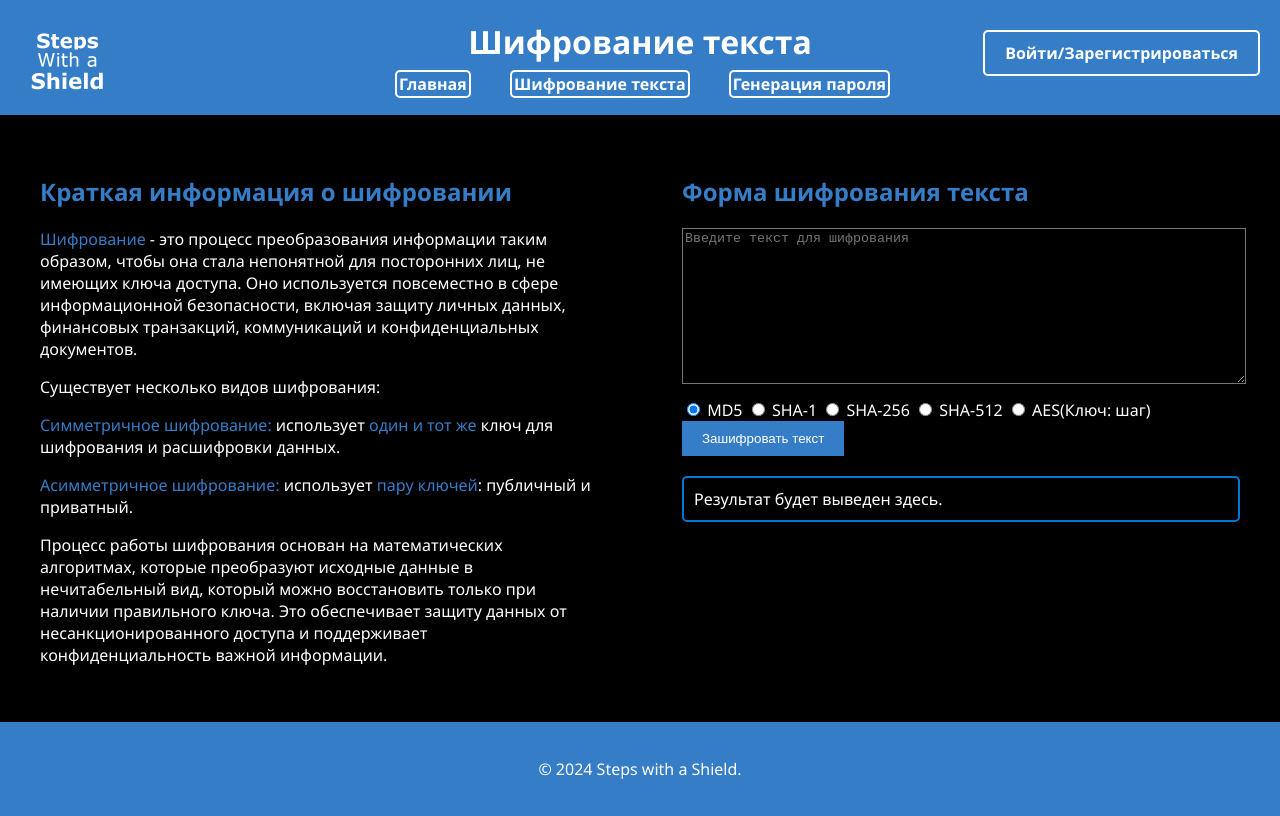
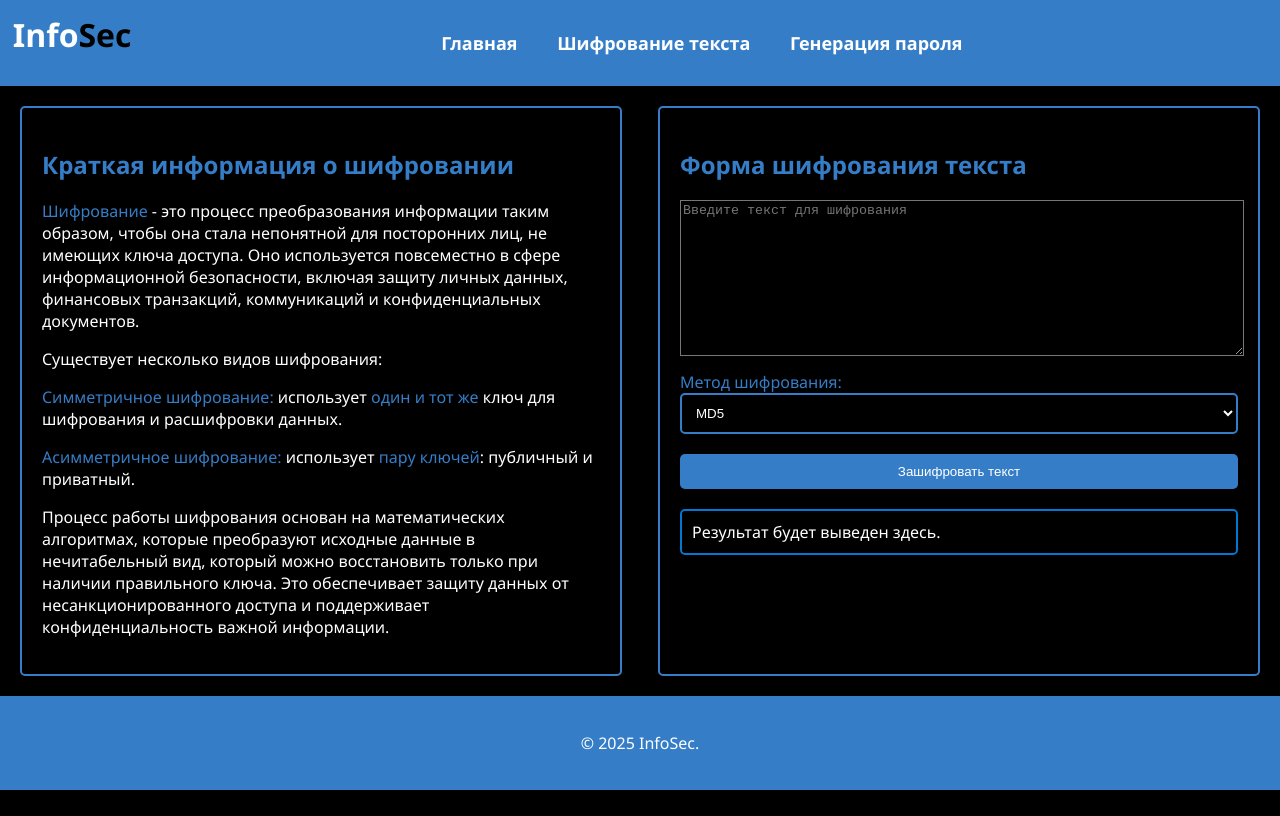
Before and after one commit to MREC7/InfoSec, a plain HTML site: page encrypt.html in a window 1280 px wide. Drawn offline with nearby package versions, Linux system fonts and the light colour scheme.

Commit message:
Add files via upload

```diff
--- a/encrypt.html
+++ b/encrypt.html
@@ -3,13 +3,12 @@
 <head>
   <meta charset="UTF-8">
   <meta name="viewport" content="width=device-width, initial-scale=1.0">
-  <title>Шифрование текста</title>
+  <title>InfoSec</title>
   <link rel="stylesheet" href="style.css">
 </head>
 <body class="fade-in">
   <header>
-    <img src="logo.png"id="logo">
-    <h1>Шифрование текста</h1>
+    <h1 style="float:left"><b>Info<font color="black">Sec</font></b></h1>
     <nav>
       <ul>
         <li><a href="index.html">Главная</a></li>
@@ -17,7 +16,6 @@
         <li><a href="pgenerator.html">Генерация пароля</a></li>
       </ul>
     </nav>
-    <a href="registration.html" id="login-register-button">Войти/Зарегистрироваться</a>
   </header>
   <main>
     <section id="encryption-info">
@@ -33,24 +31,29 @@
     <section id="encryption-form">
      <h2>Форма шифрования текста</h2>
 <textarea id="original-text" placeholder="Введите текст для шифрования"></textarea>
+
 <div>
-        <input type="radio" id="md5" name="encryptionMethod" value="md5" checked>
-        <label for="md5">MD5</label>
-        <input type="radio" id="sha1" name="encryptionMethod" value="sha1">
-        <label for="sha1">SHA-1</label>
-        <input type="radio" id="sha256" name="encryptionMethod" value="sha256">
-        <label for="sha256">SHA-256</label>
-        <input type="radio" id="sha512" name="encryptionMethod" value="sha512">
-        <label for="sha256">SHA-512</label>
-        <input type="radio" id="AES" name="encryptionMethod" value="aes">
-        <label for="aes">AES(Ключ: шаг)</label>
+  <label for="encryption-method">Метод шифрования:</label>
+  <select id="encryption-method" onchange="toggleKeyInput()">
+    <option value="md5" id="md5" name="encryptionMethod">MD5</option>
+    <option value="sha1" id="sha1" name="encryptionMethod">SHA-1</option>
+    <option value="sha256" id="sha256" name="encryptionMethod">SHA-256</option>
+    <option value="sha512" id="sha512" name="encryptionMethod">SHA-512</option>
+    <option value="aes" id="aes" name="encryptionMethod">AES(Ключ: Безопасность)</option>
+  </select>
 </div>
+
+<div id="key-input-container" style="display:none; margin-top: 10px;">
+  <input type="text" id="aes-key" placeholder="Введите ключ (например, шаг)" />
+</div>
+
 <button onclick="encryptText()">Зашифровать текст</button>
 <div id="encryption-result">Результат будет выведен здесь.</div>
+
     </section>
   </main>
   <footer>
-    <p>&copy; 2024 Steps with a Shield.</p>
+    <p>&copy; 2025 InfoSec.</p>
   </footer>
   <script src="https://cdnjs.cloudflare.com/ajax/libs/crypto-js/4.2.0/crypto-js.min.js"></script>
   <script src="encryption.js"></script>
--- a/encryption.js
+++ b/encryption.js
@@ -1,6 +1,6 @@
 function encryptText() {
   var originalText = document.getElementById('original-text').value;
-  var selectedMethod = document.querySelector('input[name="encryptionMethod"]:checked').value;
+  var selectedMethod = document.querySelector('option[name="encryptionMethod"]:checked').value;
   var hash;
 
   if (selectedMethod === 'md5') {
@@ -12,7 +12,7 @@ function encryptText() {
   } else if (selectedMethod === 'sha512') {
     hash = CryptoJS.SHA512(originalText).toString();
   } else if (selectedMethod === 'aes') {
-    hash = CryptoJS.AES.encrypt(originalText, "шаг").toString();
+    hash = CryptoJS.AES.encrypt(originalText, "Безопасность").toString();
   }
 
   document.getElementById('encryption-result').innerText = selectedMethod.toUpperCase() + ": " + hash;
--- a/style.css
+++ b/style.css
@@ -1,11 +1,3 @@
-#logo {
-  width: 125px;
-  height: auto;
-  position: absolute;
-  top: 0px;
-  left: 5px;
-}
-
 .fade-in {
   animation: fadeInAnimation 0.3s ease-in forwards;
   opacity: 0;
@@ -30,14 +22,14 @@ body {
 header {
   background-color: #357EC7;
   color: #fff;
-  padding: 20px;
+  padding: 1%;
   text-align: center;
 }
 
 header h1 {
+  font-size: xx-large;
   margin: 0;
   color: white;
-  margin-bottom: 10px;
 }
 
 main {
@@ -51,7 +43,8 @@ section {
   background-color: black;
   padding: 20px;
   border-radius: 5px;
-  color: #fff;
+  color: #357EC7;
+  border: 2px solid;
 }
 
 h4 {
@@ -80,6 +73,7 @@ button {
   color: white;
   padding: 10px 20px;
   border: none;
+  border-radius: 5px;
   cursor: pointer;
   transition: background-color 0.3s, color 0.3s;
 }
@@ -110,9 +104,11 @@ footer {
   margin-bottom: 10px;
 }
 
+nav {
+  font-size: large;
+}
 nav ul {
   list-style-type: none;
-  margin: 0;
   padding: 0;
 }
 
@@ -125,20 +121,13 @@ nav ul li a {
   text-decoration: none;
   color: white;
   font-weight: bold;
-  padding: 1px 2px;
-  border: 2px solid white;
-  border-radius: 5px;
-  transition: background-color 0.3s, color 0.3s;
+  transition: color 0.3s;
 }
 
 nav ul li a:hover {
-  background-color: blue;
-  color: #fff;
+  color: black;
 }
 #login-register-button {
-  position: absolute;
-  top: 30px;
-  right: 20px;
   text-decoration: none;
   color: white;
   font-weight: bold;
@@ -241,3 +230,54 @@ nav ul li a:hover {
   z-index: 9999;
   animation: fadeInAnimation 0.5s ease-in forwards;
 }
+#encryption-method {
+  background-color: black;
+  color: white;
+  border: 2px solid #357EC7;
+  padding: 10px;
+  border-radius: 5px;
+  width: 100%;
+  margin-bottom: 10px;
+}
+
+#key-input-container {
+  display: none;
+  background-color: rgba(0, 0, 0, 0.5);
+  padding: 10px;
+  border-radius: 5px;
+  transition: opacity 0.3s ease-in-out;
+}
+
+#key-input-container input {
+  background: transparent;
+  color: white;
+  border: none;
+  border-bottom: 2px solid #357EC7;
+  padding: 5px;
+  width: 100%;
+}
+
+button {
+  background-color: #357EC7;
+  color: white;
+  padding: 10px 20px;
+  border: none;
+  border-radius: 5px;
+  cursor: pointer;
+  transition: background-color 0.3s, color 0.3s;
+  width: 100%;
+  margin-top: 10px;
+}
+
+button:hover {
+  background-color: blue;
+}
+
+#encryption-result {
+  margin-top: 20px;
+  border: 2px solid #0078d4;
+  padding: 10px;
+  border-radius: 5px;
+  color: white;
+  background-color: black;
+}
```
Also changed, not shown: index.html (+3 -10 lines), pgenerator.html (+3 -5 lines), registration.html (+3 -4 lines). Lines whose indentation alone changed are shown as unchanged.
